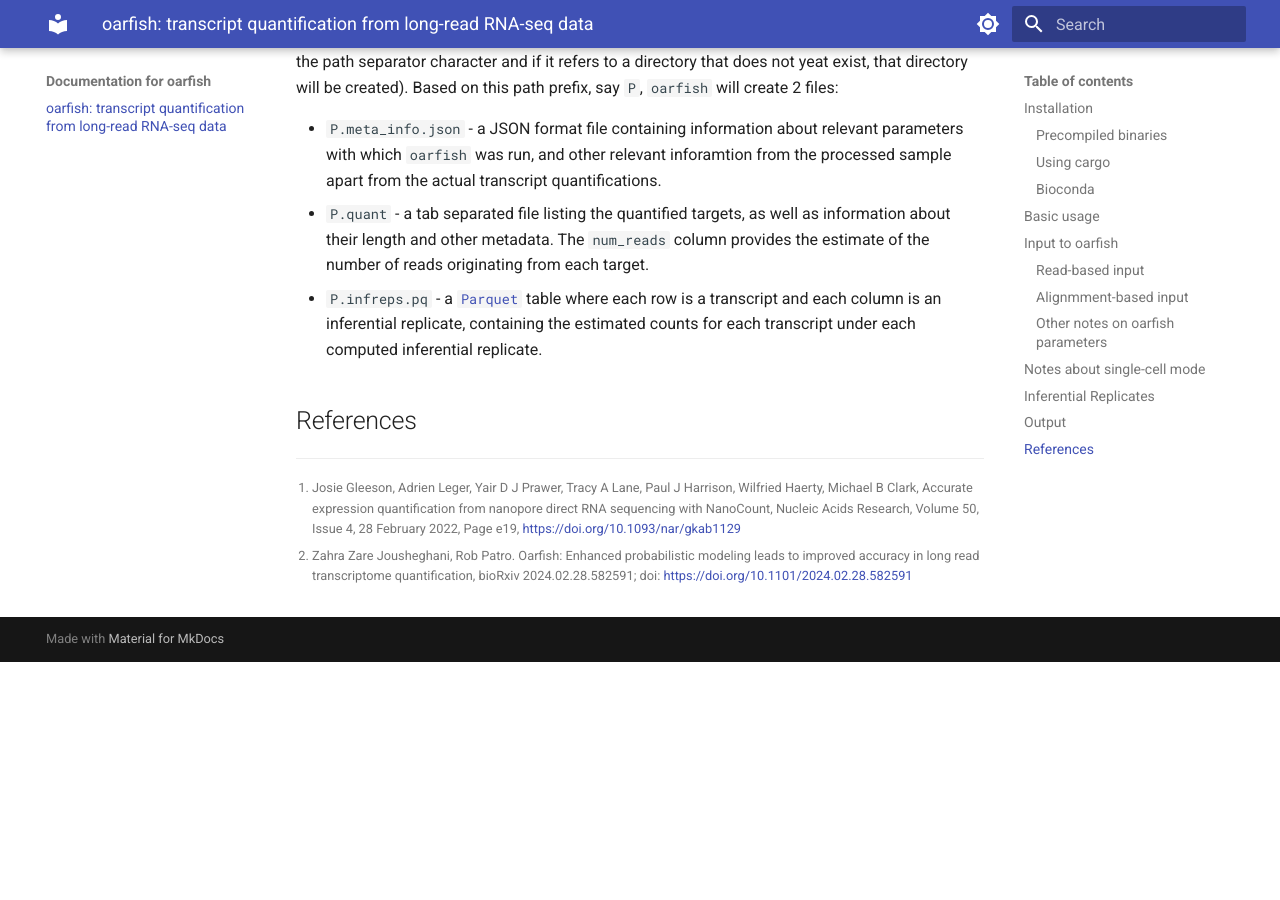
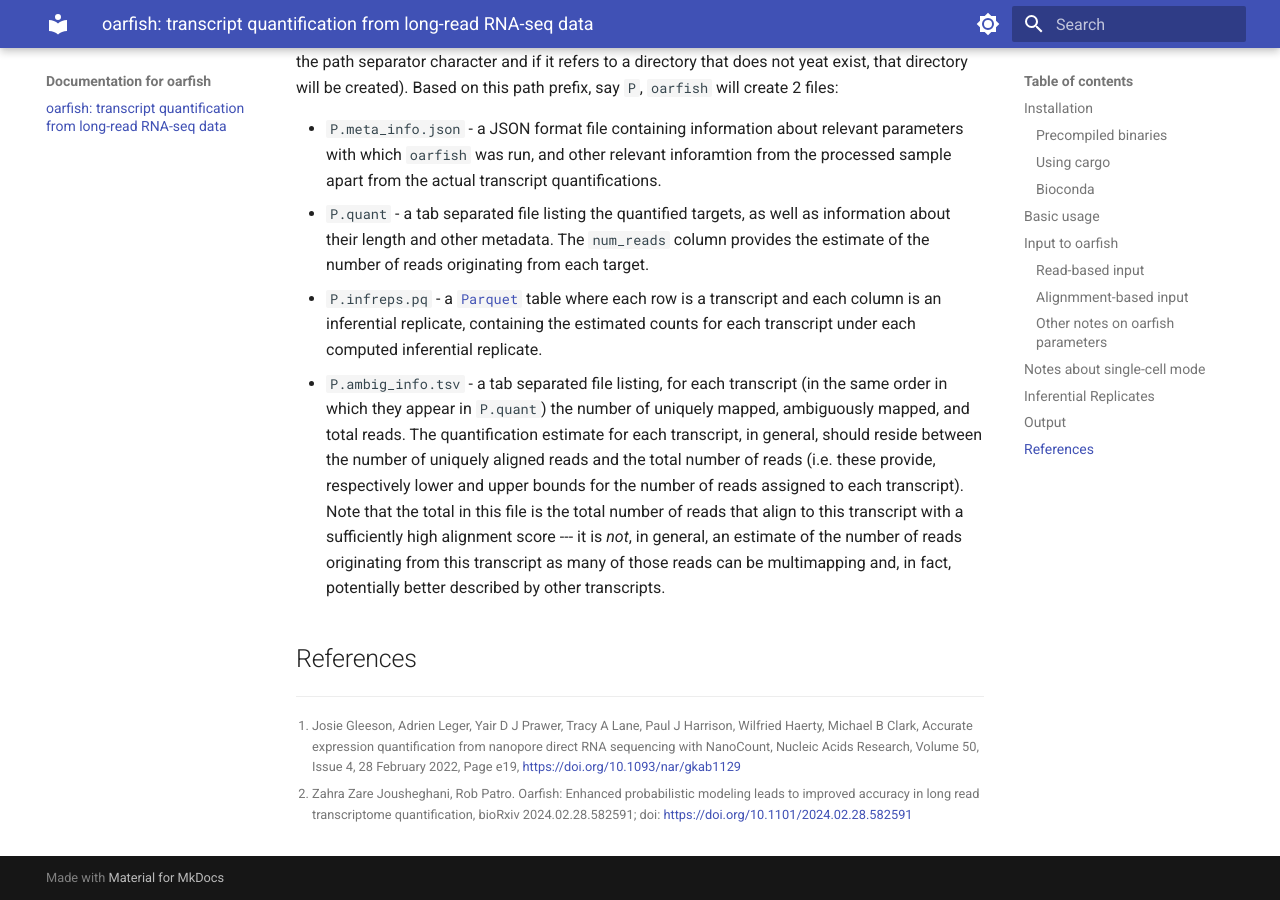
Before and after one commit to COMBINE-lab/oarfish, an MkDocs documentation site: the page built from docs/index.md, in a window 1280 px wide and 900 px high, scrolled down 5171 px. Built offline with MkDocs 1.6.1 and Material for MkDocs 9.7.7, drawn with Linux system fonts in a browser that asks for light colours; before the commit the page ends 5833 px from its top, so only the background shows below that.

Commit message:
update docs

```diff
--- a/docs/index.md
+++ b/docs/index.md
@@ -160,6 +160,7 @@ The `--output` option passed to `oarfish` corresponds to a path prefix (this pre
   * `P.meta_info.json` - a JSON format file containing information about relevant parameters with which `oarfish` was run, and other relevant inforamtion from the processed sample apart from the actual transcript quantifications.
   * `P.quant` - a tab separated file listing the quantified targets, as well as information about their length and other metadata. The `num_reads` column provides the estimate of the number of reads originating from each target.
   * `P.infreps.pq` - a [`Parquet`](https://parquet.apache.org/) table where each row is a transcript and each column is an inferential replicate, containing the estimated counts for each transcript under each computed inferential replicate.
+  * `P.ambig_info.tsv` - a tab separated file listing, for each transcript (in the same order in which they appear in `P.quant`) the number of uniquely mapped, ambiguously mapped, and total reads.  The quantification estimate for each transcript, in general, should reside between the number of uniquely aligned reads and the total number of reads (i.e. these provide, respectively lower and upper bounds for the number of reads assigned to each transcript).  Note that the total in this file is the total number of reads that align to this transcript with a sufficiently high alignment score --- it is _not_, in general, an estimate of the number of reads originating from this transcript as many of those reads can be multimapping and, in fact, potentially better described by other transcripts.
 
 ## References
 
```
